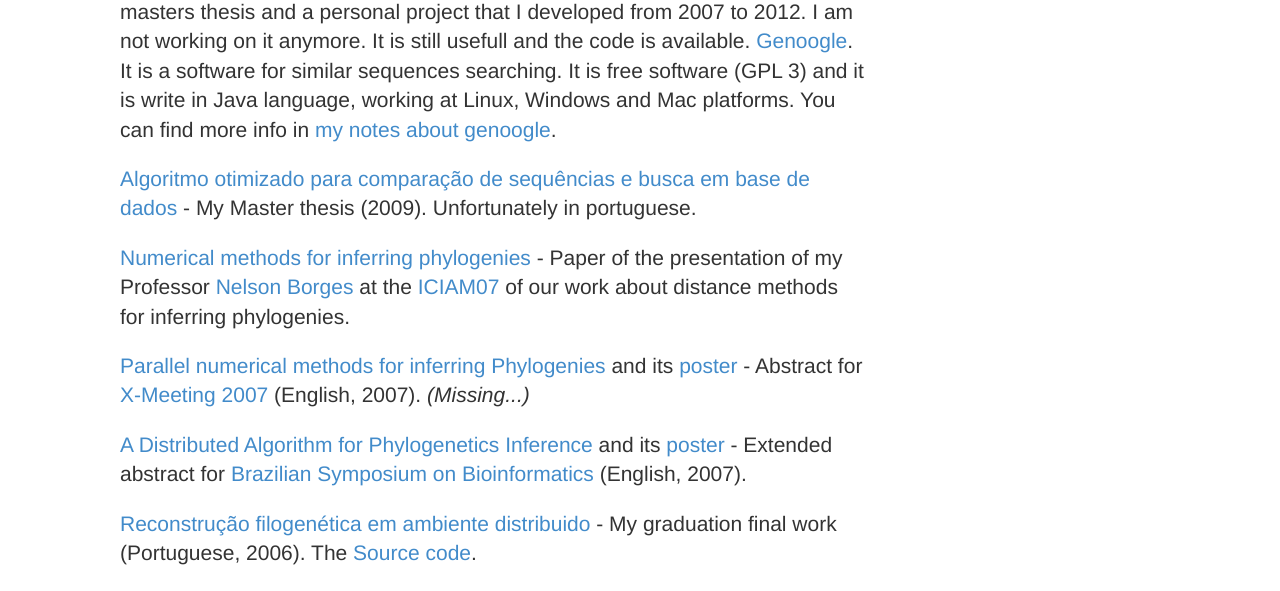
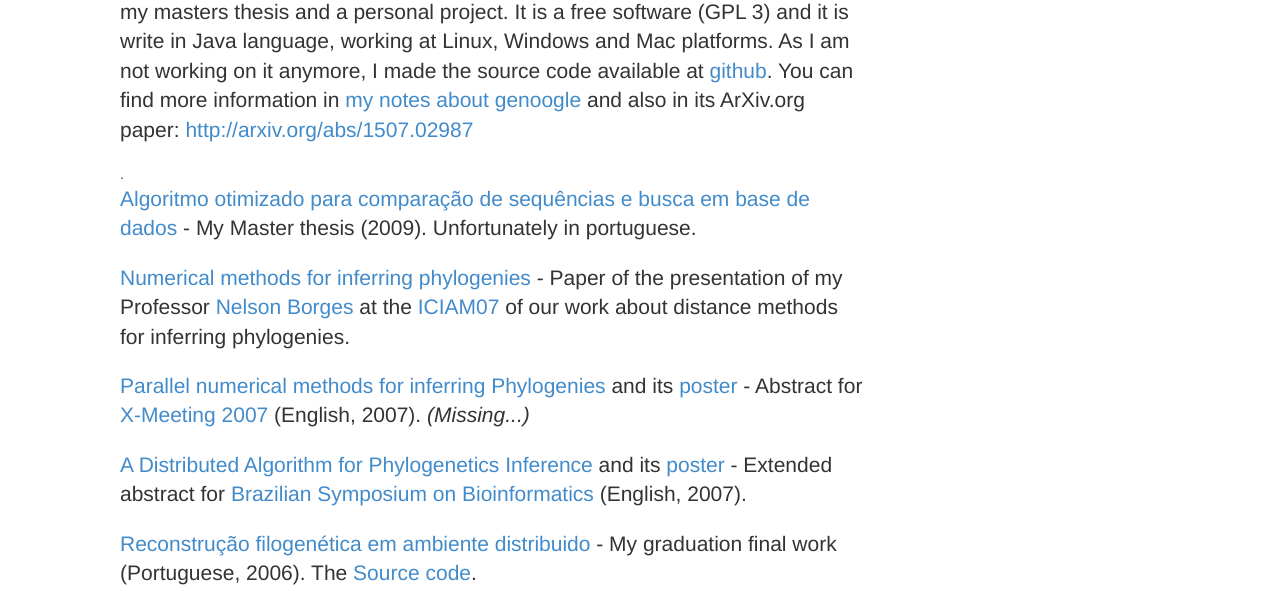
Before and after one commit to felipealbrecht/felipealbrecht.github.io, a plain HTML site: page index.html in a window 1280 px wide. Shown: the part 1461-2052 px from the top of the page. Drawn offline with nearby package versions, Linux system fonts and the light colour scheme.

Commit message:
Genoogle description and arXiv paper

```diff
--- a/index.html
+++ b/index.html
@@ -47,7 +47,7 @@
 						<div class="priject-box">
 			 				<p><img class="logo" src="imgs/Genoogle_250.jpg"/></p>
 			 				<p class="lead"><a href="https://github.com/felipealbrecht/Genoogle">Genoogle</a> -
-			 				Genoogle aims to be a fast and sesible similar sequences searching software, which it uses parallelization and indexing techiniques. It was my masters thesis and a personal project that I developed from 2007 to 2012. I am not working on it anymore. It is still usefull and the code is available. <a href="https://github.com/felipealbrecht/Genoogle">Genoogle</a>. It is a software for similar sequences searching.  It is free software (GPL 3) and it is write in Java language, working at Linux, Windows and Mac platforms. You can find more info in <a href="https://www.evernote.com/pub/felipealbrecht/genoogle">my notes about genoogle</a>.</p>
+			 				Genoogle aims to be a fast and sensible similar sequences searching software, which it uses parallelization and indexing techiniques. It was my masters thesis and a personal project. It is a free software (GPL 3) and it is write in Java language, working at Linux, Windows and Mac platforms. As I am not working on it anymore, I made the source code available at <a href="https://github.com/felipealbrecht/Genoogle">github</a>. You can find more information in <a href="https://www.evernote.com/pub/felipealbrecht/genoogle">my notes about genoogle</a> and also in its ArXiv.org paper: <a href="http://arxiv.org/abs/1507.02987">http://arxiv.org/abs/1507.02987</a></p>.
 		 				</div>
 
     					<!--
```
